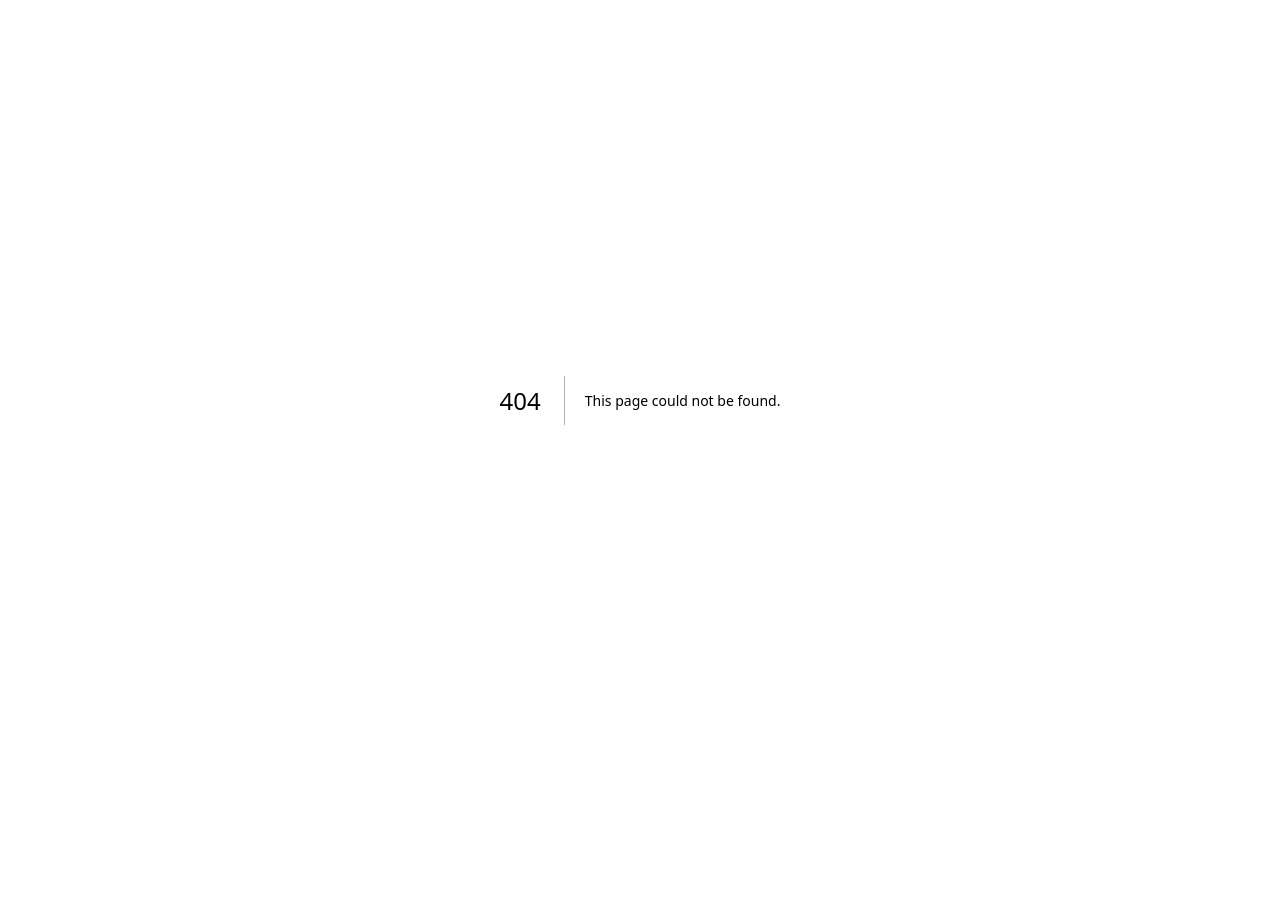
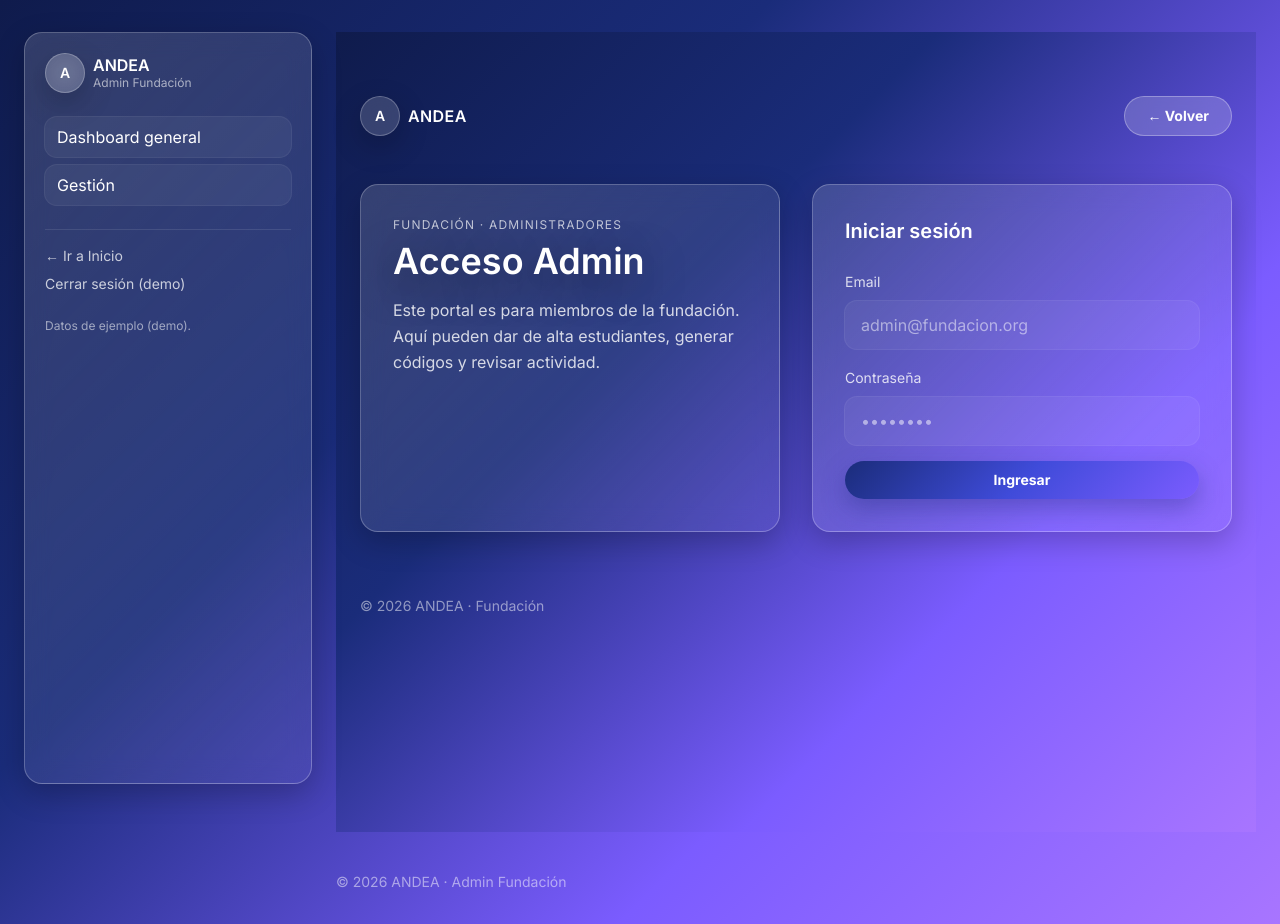
Before and after one commit to DanaeRam/andea-paginaweb, a Next.js app: page /admin in a window 1280 px wide. Before the commit this address had no page. Before the commit the page ends 800 px from the top, so only its background shows below. Built offline with nearby package versions, Linux system fonts and the light colour scheme.

Commit message:
Creación del acceso para la fundación

```diff
--- /dev/null
+++ b/app/admin/layout.js
@@ -0,0 +1,89 @@
+import Link from "next/link";
+
+export default function AdminLayout({ children }) {
+  return (
+    <main className="min-h-screen section-purple text-white">
+      <div className="mx-auto max-w-7xl px-6 py-8">
+        <div className="flex items-start gap-6">
+
+          {/* Sidebar */}
+          <aside className="hidden md:block w-72 card-glass p-5 sticky top-6 h-[calc(100vh-3rem)] overflow-auto">
+
+            {/* Logo */}
+            <div className="flex items-center gap-2">
+              <div className="glass h-10 w-10 rounded-full grid place-items-center">
+                <span className="text-sm font-semibold">A</span>
+              </div>
+              <div>
+                <div className="font-semibold leading-tight">ANDEA</div>
+                <div className="text-xs text-white/60">Admin Fundación</div>
+              </div>
+            </div>
+
+            {/* Menú */}
+            <div className="mt-6 space-y-2">
+              <Link
+                className="block rounded-xl px-3 py-2 bg-white/5 ring-1 ring-white/10 hover:bg-white/10"
+                href="/admin/dashboard"
+              >
+                Dashboard general
+              </Link>
+
+              <Link
+                className="block rounded-xl px-3 py-2 bg-white/5 ring-1 ring-white/10 hover:bg-white/10"
+                href="/admin/gestion"
+              >
+                Gestión
+              </Link>
+            </div>
+
+            <div className="mt-6 h-px w-full bg-white/10" />
+
+            {/* Links secundarios */}
+            <div className="mt-4 space-y-2 text-sm text-white/75">
+              <Link className="block hover:text-white" href="/">
+                ← Ir a Inicio
+              </Link>
+
+              <Link className="block hover:text-white" href="/admin">
+                Cerrar sesión (demo)
+              </Link>
+            </div>
+
+            <p className="mt-6 text-xs text-white/55">
+              Datos de ejemplo (demo).
+            </p>
+          </aside>
+
+          {/* Contenido */}
+          <section className="flex-1">
+
+            {/* Top bar móvil */}
+            <div className="md:hidden card-glass p-4 mb-4 flex items-center justify-between">
+              <Link href="/admin/dashboard" className="font-semibold">
+                Admin
+              </Link>
+
+              <div className="flex gap-2">
+                <Link href="/admin/gestion" className="btn-pill btn-glass">
+                  Gestión
+                </Link>
+
+                <Link href="/admin/bd" className="btn-pill btn-glass">
+                  BD
+                </Link>
+              </div>
+            </div>
+
+            {children}
+
+            <footer className="mt-10 text-sm text-white/50">
+              © {new Date().getFullYear()} ANDEA · Admin Fundación
+            </footer>
+          </section>
+
+        </div>
+      </div>
+    </main>
+  );
+}
--- /dev/null
+++ b/app/admin/page.js
@@ -0,0 +1,93 @@
+"use client";
+
+import Link from "next/link";
+import { useRouter } from "next/navigation";
+
+export default function AdminLoginPage() {
+  const router = useRouter();
+
+  function handleSubmit(e) {
+    e.preventDefault();
+    // Por ahora acepta cualquier texto
+    router.push("/admin/dashboard");
+  }
+
+  return (
+    <main className="min-h-screen section-purple text-white px-6 py-16">
+      <div className="mx-auto max-w-4xl">
+
+        {/* Header */}
+        <div className="flex items-center justify-between">
+          <Link href="/" className="flex items-center gap-2">
+            <div className="glass h-10 w-10 rounded-full grid place-items-center">
+              <span className="text-sm font-semibold">A</span>
+            </div>
+            <span className="font-semibold tracking-wide">ANDEA</span>
+          </Link>
+
+          <Link href="/" className="btn-pill btn-glass">
+            ← Volver
+          </Link>
+        </div>
+
+        {/* Contenido */}
+        <div className="mt-12 grid gap-8 lg:grid-cols-2">
+
+          {/* Info */}
+          <div className="card-glass p-8">
+            <p className="text-xs uppercase tracking-widest text-white/70">
+              Fundación · Administradores
+            </p>
+
+            <h1 className="mt-2 text-3xl md:text-4xl font-semibold text-mainimage-title">
+              Acceso Admin
+            </h1>
+
+            <p className="mt-4 text-white/80 leading-relaxed">
+              Este portal es para miembros de la fundación. Aquí pueden dar de alta
+              estudiantes, generar códigos y revisar actividad.
+            </p>
+          </div>
+
+          {/* Formulario */}
+          <div className="card-glass p-8">
+            <h2 className="text-xl font-semibold">Iniciar sesión</h2>
+
+            <form onSubmit={handleSubmit} className="mt-6 space-y-4">
+
+              <div>
+                <label className="text-sm text-white/80">Email</label>
+                <input
+                  type="text"
+                  placeholder="admin@fundacion.org"
+                  className="mt-2 w-full rounded-xl bg-white/5 px-4 py-3 ring-1 ring-white/10 outline-none focus:ring-white/25"
+                />
+              </div>
+
+              <div>
+                <label className="text-sm text-white/80">Contraseña</label>
+                <input
+                  type="password"
+                  placeholder="••••••••"
+                  className="mt-2 w-full rounded-xl bg-white/5 px-4 py-3 ring-1 ring-white/10 outline-none focus:ring-white/25"
+                />
+              </div>
+
+              <button type="submit" className="btn-pill btn-primary w-full">
+                Ingresar
+              </button>
+
+            </form>
+          </div>
+
+        </div>
+
+        {/* Footer */}
+        <footer className="mt-16 text-sm text-white/50">
+          © {new Date().getFullYear()} ANDEA · Fundación
+        </footer>
+
+      </div>
+    </main>
+  );
+}
--- /dev/null
+++ b/app/fundacion/page.js
@@ -0,0 +1,98 @@
+"use client";
+
+import Link from "next/link";
+import { useRouter } from "next/navigation";
+
+export default function FundacionLoginPage() {
+  const router = useRouter();
+
+  function handleSubmit(e) {
+    e.preventDefault();
+    // Demo: acepta cualquier texto
+    router.push("/admin/dashboard");
+  }
+
+  return (
+    <main className="min-h-screen section-purple text-white px-6 py-16">
+      <div className="mx-auto max-w-4xl">
+
+        {/* HEADER */}
+        <div className="flex items-center justify-between">
+          <Link href="/" className="flex items-center gap-2">
+            <div className="glass h-10 w-10 rounded-full grid place-items-center">
+              <span className="text-sm font-semibold">A</span>
+            </div>
+            <span className="font-semibold tracking-wide">ANDEA</span>
+          </Link>
+
+          <Link href="/" className="btn-pill btn-glass">
+            ← Volver
+          </Link>
+        </div>
+
+        {/* CONTENIDO */}
+        <div className="mt-12 grid gap-8 lg:grid-cols-2">
+
+          {/* INFO */}
+          <div className="card-glass p-8">
+            <p className="text-xs uppercase tracking-widest text-white/70">
+              Fundación · Administradores
+            </p>
+
+            <h1 className="mt-2 text-3xl md:text-4xl font-semibold text-mainimage-title">
+              Acceso Admin
+            </h1>
+
+            <p className="mt-4 text-white/80 leading-relaxed">
+              Portal exclusivo para miembros de la fundación. Aquí se gestionan
+              estudiantes, códigos y reportes.
+            </p>
+
+            <div className="mt-6 rounded-xl bg-white/5 ring-1 ring-white/10 p-4">
+              <p className="text-sm text-white/75">
+                Por ahora este registro es de prueba: solo da clic en el botón.
+              </p>
+            </div>
+          </div>
+
+          {/* FORM */}
+          <div className="card-glass p-8">
+            <h2 className="text-xl font-semibold">Iniciar sesión</h2>
+
+            <form onSubmit={handleSubmit} className="mt-6 space-y-4">
+
+              <div>
+                <label className="text-sm text-white/80">Email</label>
+                <input
+                  type="text"
+                  placeholder="admin@fundacion.org"
+                  className="mt-2 w-full rounded-xl bg-white/5 px-4 py-3 ring-1 ring-white/10 outline-none focus:ring-white/25"
+                />
+              </div>
+
+              <div>
+                <label className="text-sm text-white/80">Contraseña</label>
+                <input
+                  type="password"
+                  placeholder="••••••••"
+                  className="mt-2 w-full rounded-xl bg-white/5 px-4 py-3 ring-1 ring-white/10 outline-none focus:ring-white/25"
+                />
+              </div>
+
+              <button type="submit" className="btn-pill btn-primary w-full">
+                Ingresar
+              </button>
+
+            </form>
+          </div>
+        </div>
+
+        {/* FOOTER */}
+        <footer className="mt-16 text-sm text-white/50">
+          © {new Date().getFullYear()} ANDEA · Fundación
+        </footer>
+
+      </div>
+    </main>
+  );
+}
--- a/package.json
+++ b/package.json
@@ -15,6 +15,8 @@
   },
   "devDependencies": {
     "@tailwindcss/postcss": "^4",
+    "@types/node": "25.6.0",
+    "@types/react": "19.2.14",
     "eslint": "^9",
     "eslint-config-next": "16.2.4",
     "tailwindcss": "^4"
```
Also changed, not shown: tsconfig.json (added, +37 -0 lines), 1 other file (tests, documents, lock files or other folders).
